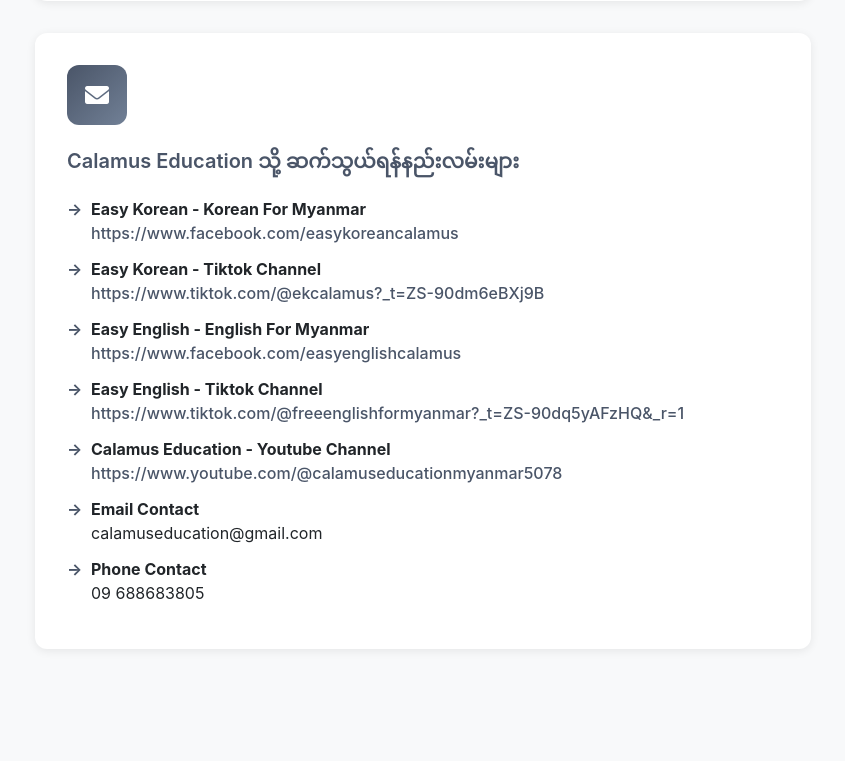
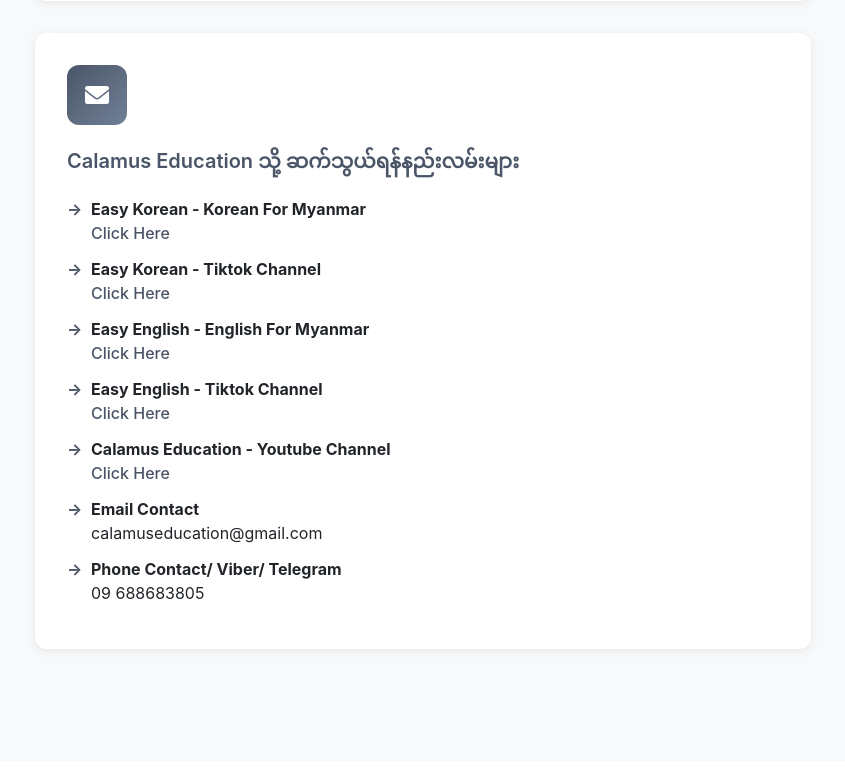
Before and after one commit to kaungHtetTin/calamus_business, a PHP site: page /business/ in a window 1280 px wide. Shown: the part 2583-3361 px from the top of the page, without its empty margins (217-1062 px from the left). Run offline with PHP 8.4, Linux system fonts and the light colour scheme.

Commit message:
link_update

```diff
--- a/index.php
+++ b/index.php
@@ -560,27 +560,27 @@ $isLoggedIn = !empty($_SESSION['partner_session_token']);
                 <ul>
                     <li>
                         <strong>Easy Korean - Korean For Myanmar</strong> <br>
-                        <a href="https://www.facebook.com/easykoreancalamus" target="_blank">https://www.facebook.com/easykoreancalamus</a>
+                        <a href="https://www.facebook.com/easykoreancalamus" target="_blank">Click Here</a>
 
                     </li>
                     <li>
                         <strong>Easy Korean - Tiktok Channel</strong> <br>
-                        <a href="https://www.tiktok.com/@ekcalamus?_t=ZS-90dm6eBXj9B" target="_blank">https://www.tiktok.com/@ekcalamus?_t=ZS-90dm6eBXj9B</a>
+                        <a href="https://www.tiktok.com/@ekcalamus?_t=ZS-90dm6eBXj9B" target="_blank">Click Here</a>
                     </li>
 
                     <li>
                         <strong>Easy English - English For Myanmar</strong> <br>
-                        <a href="https://www.facebook.com/easyenglishcalamus" target="_blank">https://www.facebook.com/easyenglishcalamus</a>
+                        <a href="https://www.facebook.com/easyenglishcalamus" target="_blank">Click Here</a>
 
                     </li>
                     <li>
                         <strong>Easy English - Tiktok Channel</strong> <br>
-                        <a href="https://www.tiktok.com/@freeenglishformyanmar?_t=ZS-90dq5yAFzHQ&_r=1" target="_blank">https://www.tiktok.com/@freeenglishformyanmar?_t=ZS-90dq5yAFzHQ&_r=1</a>
+                        <a href="https://www.tiktok.com/@freeenglishformyanmar?_t=ZS-90dq5yAFzHQ&_r=1" target="_blank">Click Here</a>
                     </li>
 
                     <li>
                         <strong>Calamus Education - Youtube Channel</strong> <br>
-                        <a href="https://www.youtube.com/@calamuseducationmyanmar5078" target="_blank">https://www.youtube.com/@calamuseducationmyanmar5078</a>
+                        <a href="https://www.youtube.com/@calamuseducationmyanmar5078" target="_blank">Click Here</a>
                     </li>
 
                     <li>
@@ -588,7 +588,7 @@ $isLoggedIn = !empty($_SESSION['partner_session_token']);
                         calamuseducation@gmail.com
                     </li>
                     <li>
-                        <strong>Phone Contact</strong> <br>
+                        <strong>Phone Contact/ Viber/ Telegram</strong> <br>
                         09 688683805
                     </li>
 
```
Also changed, not shown: email_config.php (+2 -17 lines).
